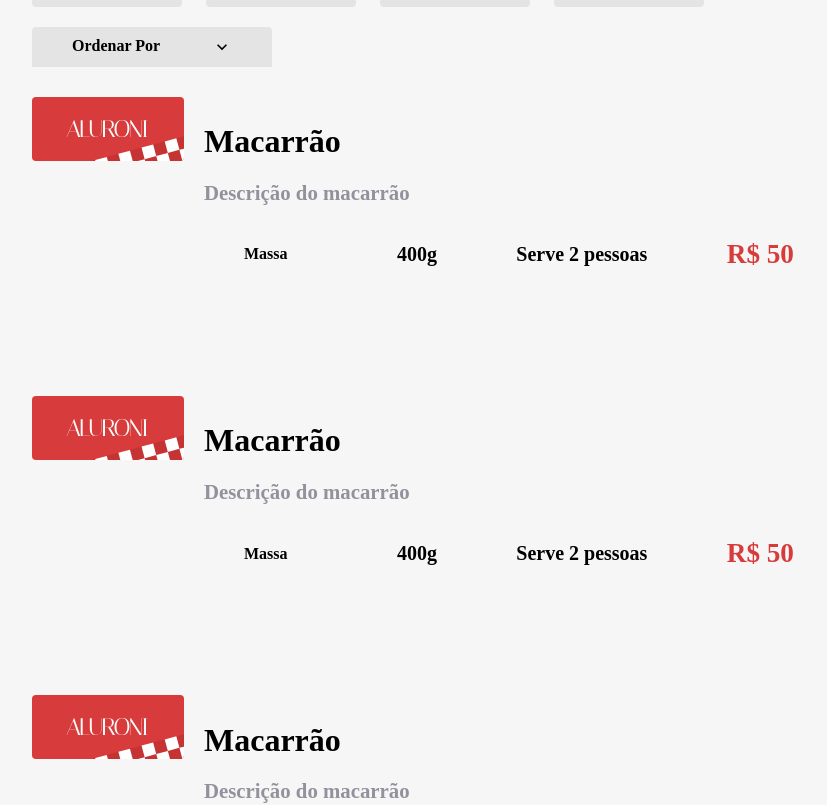
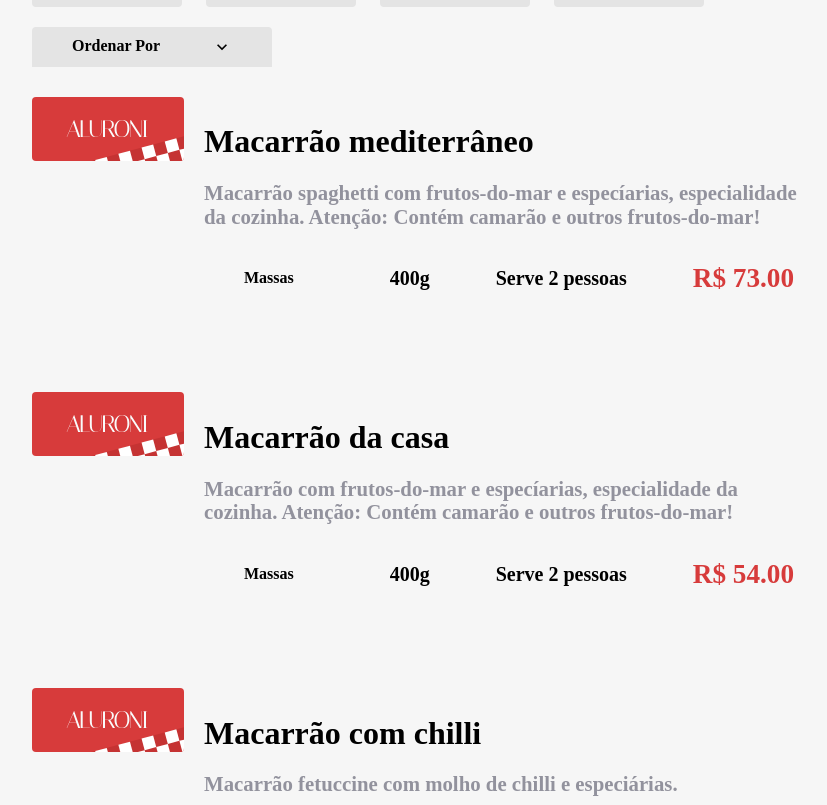
Before and after one commit to Bloark/aluroni-Restaurante, a React (Create React App) app: page / in a window 1280 px wide. Shown: the part 687-1492 px from the top of the page, without its empty margins (168-995 px from the left). Built offline with nearby package versions, Linux system fonts and the light colour scheme; a web font is replaced by a local one.

Commit message:
populando os itens na página.

```diff
--- a/src/pages/Cardapio/Itens/Item/index.tsx
+++ b/src/pages/Cardapio/Itens/Item/index.tsx
@@ -1,29 +1,33 @@
 import logo from 'assets/logo.svg';
 import styles from './Item.module.scss';
+import cardapio from '../itens.json'
 
-export default function Item() {
+type Props = typeof cardapio[0];
+
+export default function Item(props: Props) {
+    const { title, description, category, size, serving, price } = props
     return (
         <div className={styles.item}>
             <div className={styles.item__image}>
-                <img src={logo} alt="imagem" />
+                <img src={logo} alt={title} />
             </div>
             <div className={styles.item__descricao}>
                 <div className={styles.item__titulo}>
-                    <h2> Macarrão </h2>
-                    <p> Descrição do macarrão </p>
+                    <h2> {title} </h2>
+                    <p> {description} </p>
                 </div>
                 <div className={styles.item__tags}>
                     <div className={styles.item__tipo}>
-                    Massa
+                    {category.label}
                     </div>
                     <div className={styles.item__porcao}>
-                    400g
+                    {size}g
                     </div>
                     <div className={styles.item__qtdpessoas}>
-                    Serve 2 pessoas
+                        Serve {serving} pessoa{serving === 1 ?"" : "s"}
                     </div>
                     <div className={styles.item__valor}>
-                    R$ 50
+                    R$ {price.toFixed(2)}
                     </div>
                 </div>
             </div>
--- a/src/pages/Cardapio/Itens/index.tsx
+++ b/src/pages/Cardapio/Itens/index.tsx
@@ -7,9 +7,11 @@
         <div className={styles.itens}>
             {cardapio.map(item => (
                 <div>
-                   <Item key={item.id} />
+                    <Item key={item.id}
+                        {...item}
+                    />
                 </div>
             ))}
         </div>
-    )
+    );
 }
```
Also changed, not shown: 1 other file (tests, documents, lock files or other folders).
